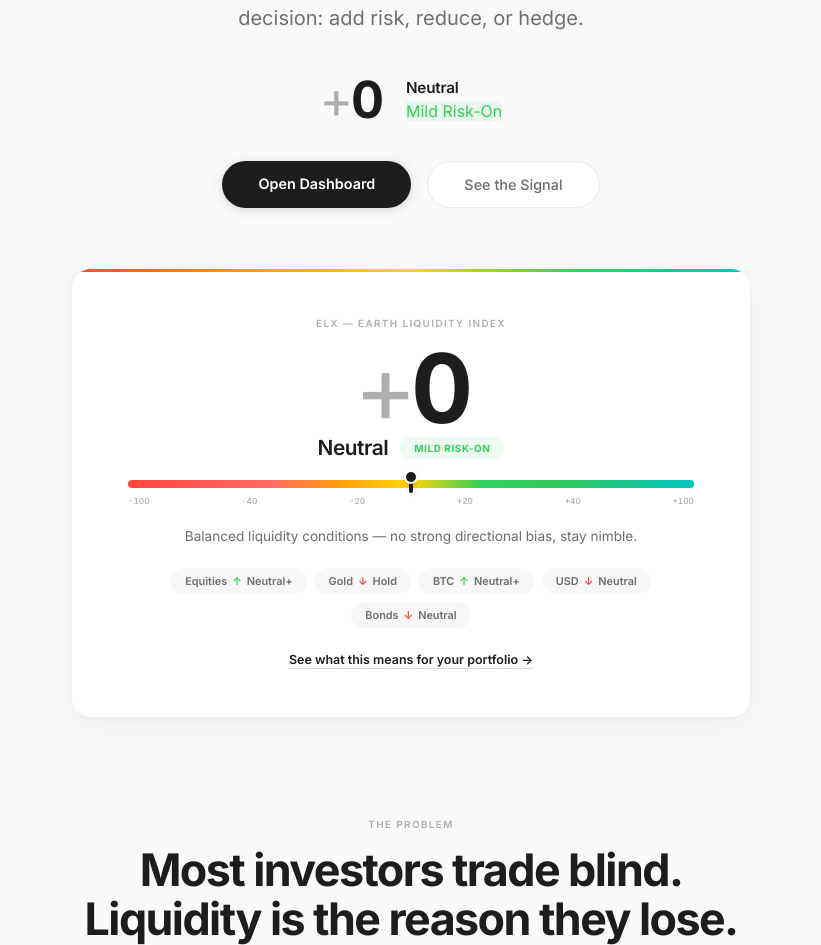
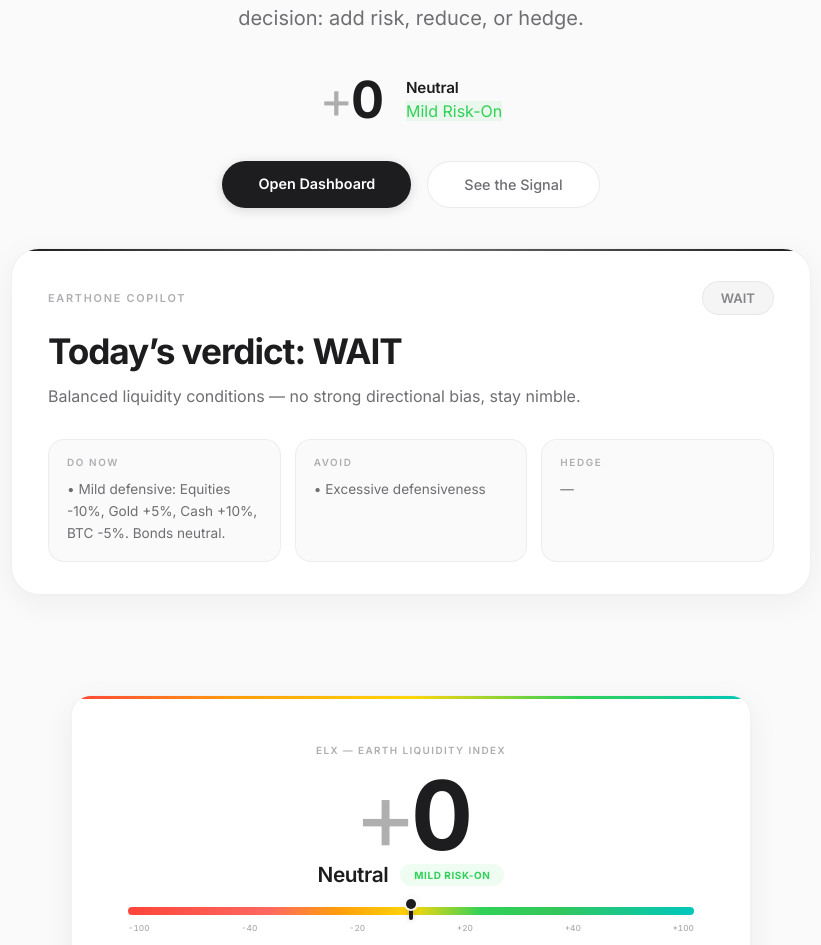
Before and after one commit to tomzatalovski-dev/earthone, a FastAPI app: page / in a window 1280 px wide. Shown: the part 507-1452 px from the top of the page, without its empty margins (229-1050 px from the left). Run offline with FastAPI, Linux system fonts and the light colour scheme; data that the repository does not hold is empty.

Commit message:
V12: Copilot preview on landing (after hero) + Copilot hero on dashboard (3-col Apple design)

```diff
--- a/templates/landing.html
+++ b/templates/landing.html
@@ -210,6 +210,40 @@ body{font-family:var(--font);background:var(--bg);color:var(--text);overflow-x:h
 .bias-risk-off{color:var(--orange);background:var(--orange-dim)}
 .bias-risk-on{color:var(--green);background:var(--green-dim)}
 .bias-neutral{color:var(--text-3);background:rgba(0,0,0,.04)}
+
+/* ─── COPILOT PREVIEW ────────────────────────────────── */
+.copilot-preview{padding:0 0 80px;text-align:left}
+.copilot-preview-card{
+  max-width:800px;margin:0 auto;
+  background:var(--surface);border:1px solid rgba(0,0,0,.06);
+  border-radius:28px;padding:32px 36px;
+  box-shadow:0 1px 2px rgba(0,0,0,.02),0 8px 32px rgba(0,0,0,.05);
+  position:relative;overflow:hidden;
+}
+.copilot-preview-card::before{
+  content:'';position:absolute;top:0;left:0;right:0;height:2px;
+  background:linear-gradient(90deg,#1d1d1f 0%,#6e6e73 50%,#1d1d1f 100%);
+}
+.cp-header{display:flex;align-items:center;justify-content:space-between;margin-bottom:16px}
+.cp-label{font-size:.68rem;font-weight:600;letter-spacing:.16em;text-transform:uppercase;color:var(--text-4)}
+.cp-action-badge{
+  display:inline-block;padding:8px 18px;border-radius:100px;
+  font-size:.82rem;font-weight:600;
+}
+.cp-action-ADD_RISK{color:#1a7a3a;background:rgba(48,209,88,.1);border:1px solid rgba(48,209,88,.2)}
+.cp-action-REDUCE{color:#ff453a;background:rgba(255,69,58,.08);border:1px solid rgba(255,69,58,.15)}
+.cp-action-HEDGE{color:#ff9f0a;background:rgba(255,159,10,.08);border:1px solid rgba(255,159,10,.15)}
+.cp-action-WAIT{color:var(--text-3);background:rgba(0,0,0,.04);border:1px solid rgba(0,0,0,.06)}
+.cp-title{font-size:clamp(1.5rem,3vw,2.2rem);font-weight:700;letter-spacing:-.03em;color:var(--text);margin-bottom:12px;line-height:1.15}
+.cp-summary{font-size:1rem;line-height:1.7;color:var(--text-2);max-width:600px;margin-bottom:28px}
+.cp-grid{display:grid;grid-template-columns:repeat(3,1fr);gap:14px}
+.cp-cell{
+  background:var(--bg);border:1px solid rgba(0,0,0,.05);
+  border-radius:16px;padding:16px 18px;
+}
+.cp-cell-label{font-size:.62rem;font-weight:600;letter-spacing:.16em;text-transform:uppercase;color:var(--text-4);margin-bottom:10px}
+.cp-cell-text{font-size:.85rem;line-height:1.65;color:var(--text-2)}
+.cp-cell-text br{margin-bottom:2px}
 
 /* ─── LIVE SIGNAL CARD ───────────────────────────────── */
 .signal{padding:20px 0 100px;text-align:center}
@@ -473,6 +507,7 @@ body{font-family:var(--font);background:var(--bg);color:var(--text);overflow-x:h
   .how-steps{grid-template-columns:repeat(2,1fr)}
   .pricing-cards{grid-template-columns:1fr;max-width:400px}
   .proof-stats{gap:40px}
+  .cp-grid{grid-template-columns:1fr}
 }
 @media(max-width:640px){
   .nav-inner{padding:0 20px}
@@ -486,6 +521,8 @@ body{font-family:var(--font);background:var(--bg);color:var(--text);overflow-x:h
   .features-grid{grid-template-columns:1fr 1fr}
   .how-steps{grid-template-columns:1fr 1fr}
   .footer-inner{flex-direction:column;gap:16px}
+  .copilot-preview-card{padding:24px 20px;border-radius:20px}
+  .cp-title{font-size:1.4rem}
 }
 </style>
 </head>
@@ -529,7 +566,35 @@ body{font-family:var(--font);background:var(--bg);color:var(--text);overflow-x:h
   </div>
 </section>
 
-<!-- ═══════════════════════════════════════════════════════
+<!-- ═══════════════════════════════════════════════════════════
+     COPILOT PREVIEW
+     ═══════════════════════════════════════════════════════════ -->
+<section class="copilot-preview section" id="copilot">
+  <div class="copilot-preview-card anim" id="cp-card">
+    <div class="cp-header">
+      <div class="cp-label">EarthOne Copilot</div>
+      <div class="cp-action-badge" id="cp-badge">Loading</div>
+    </div>
+    <h3 class="cp-title" id="cp-title">Today&rsquo;s verdict</h3>
+    <p class="cp-summary" id="cp-summary">Loading Copilot verdict&hellip;</p>
+    <div class="cp-grid" id="cp-grid">
+      <div class="cp-cell">
+        <div class="cp-cell-label">Do now</div>
+        <div class="cp-cell-text" id="cp-do">&mdash;</div>
+      </div>
+      <div class="cp-cell">
+        <div class="cp-cell-label">Avoid</div>
+        <div class="cp-cell-text" id="cp-avoid">&mdash;</div>
+      </div>
+      <div class="cp-cell">
+        <div class="cp-cell-label">Hedge</div>
+        <div class="cp-cell-text" id="cp-hedge">&mdash;</div>
+      </div>
+    </div>
+  </div>
+</section>
+
+<!-- ═══════════════════════════════════════════════════════════
      LIVE SIGNAL
      ═══════════════════════════════════════════════════════ -->
 <section class="signal section" id="signal">
@@ -881,9 +946,39 @@ body{font-family:var(--font);background:var(--bg);color:var(--text);overflow-x:h
 
   document.querySelectorAll(".anim").forEach(el=>observer.observe(el));
 
-  /* ── Init ─────────────────────────────────────────── */
+   /* ── Copilot ────────────────────────────────────── */
+  async function fetchCopilot(){
+    try{
+      const res=await fetch("/api/copilot/latest");
+      const d=await res.json();
+      const badge=document.getElementById("cp-badge");
+      const title=document.getElementById("cp-title");
+      const summary=document.getElementById("cp-summary");
+      const doEl=document.getElementById("cp-do");
+      const avoidEl=document.getElementById("cp-avoid");
+      const hedgeEl=document.getElementById("cp-hedge");
+      if(!badge) return;
+      const actionLabel=d.action?d.action.replace("_"," "):"";
+      badge.textContent=actionLabel;
+      badge.className="cp-action-badge cp-action-"+(d.action||"WAIT");
+      title.textContent="Today\u2019s verdict: "+actionLabel;
+      summary.textContent=d.summary||"";
+      const toHTML=(arr)=>arr&&arr.length?arr.map(i=>"\u2022 "+i).join("<br>"):"\u2014";
+      doEl.innerHTML=toHTML(d.actions);
+      avoidEl.innerHTML=toHTML(d.avoid);
+      hedgeEl.innerHTML=toHTML(d.hedge);
+    }catch(e){
+      console.error("Copilot fetch error:",e);
+      const badge=document.getElementById("cp-badge");
+      if(badge){badge.textContent="Unavailable";badge.className="cp-action-badge cp-action-WAIT";}
+    }
+  }
+
+  /* ── Init ───────────────────────────────────────── */
   fetchELX();
+  fetchCopilot();
   setInterval(fetchELX, 120000);
+  setInterval(fetchCopilot, 3600000);
 })();
 </script>
 
```
Also changed, not shown: templates/dashboard.html (+31 -43 lines).
